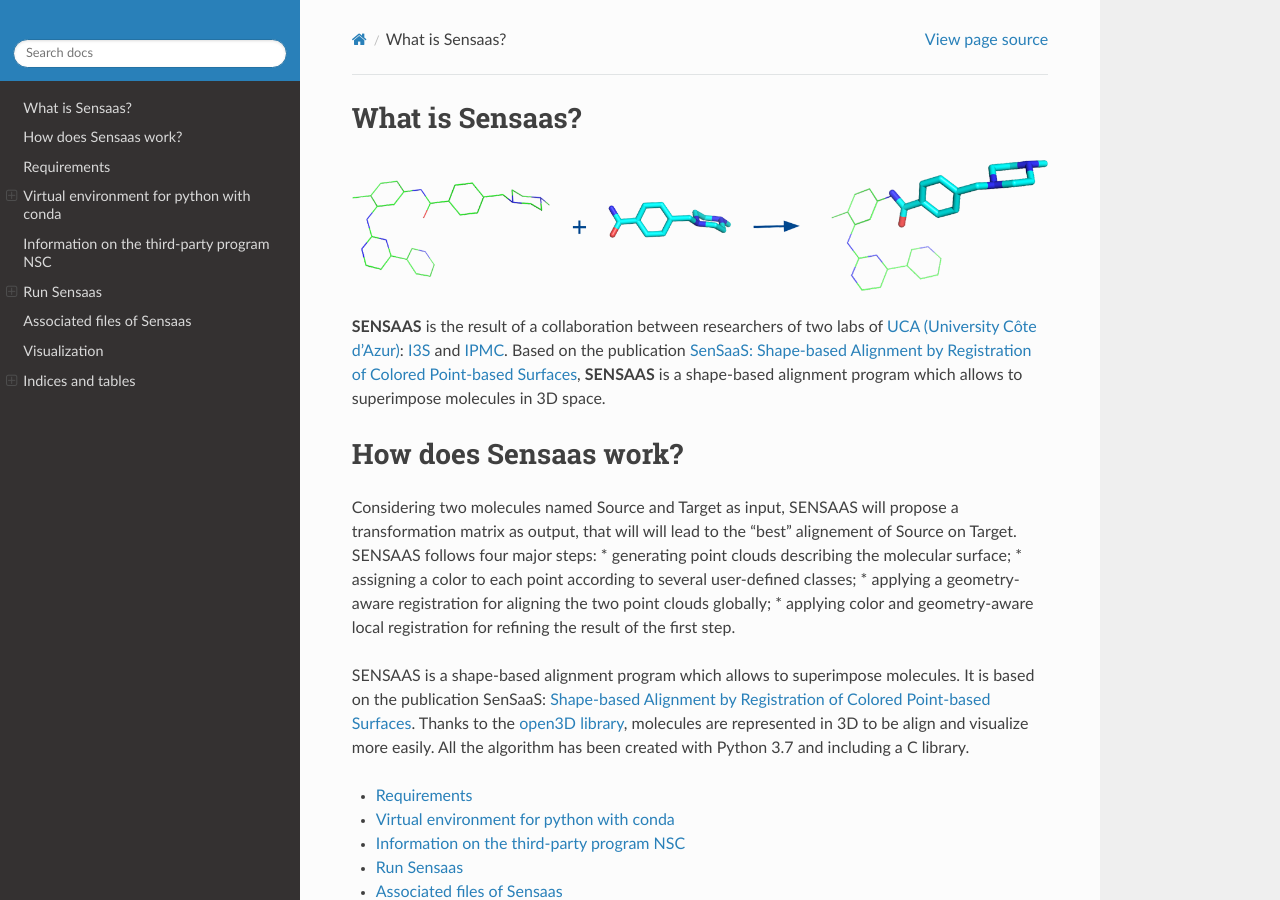
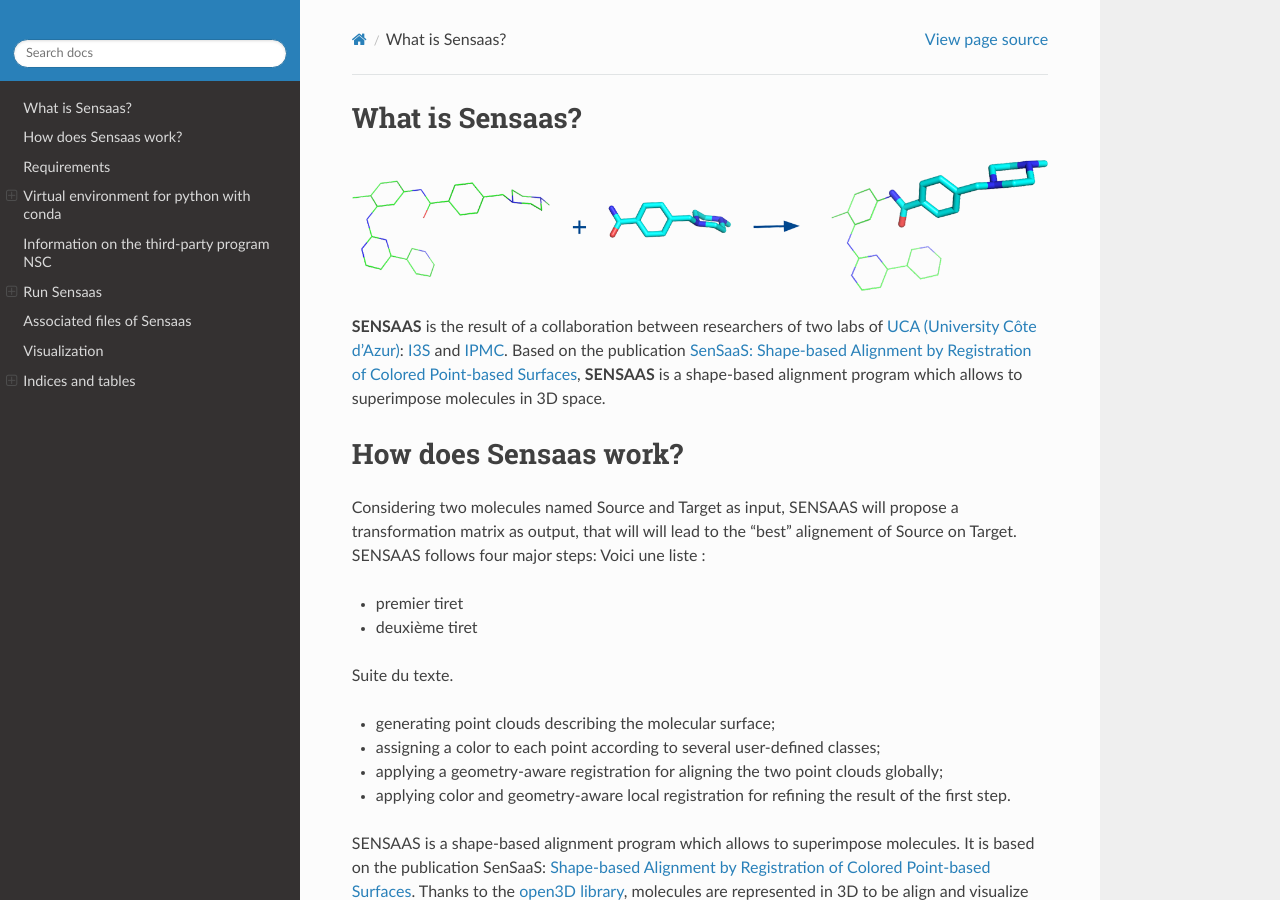
Before and after one commit to SENSAAS/sensaas, a Sphinx documentation site: the page built from docs/index.rst, in a window 1280 px wide and 900 px high. Built offline with Sphinx 7.4.7 and the Read the Docs theme 2.0.0, drawn with Linux system fonts in a browser that asks for light colours.

Commit message:
Update index.rst

```diff
--- a/docs/index.rst
+++ b/docs/index.rst
@@ -18,6 +18,13 @@ How does Sensaas work?
 ====================================
 
 Considering two molecules named Source and Target as input, SENSAAS will propose a transformation matrix as output, that will will lead to the "best" alignement of Source on Target. SENSAAS  follows four major steps:
+Voici une liste :
+
+- premier tiret
+- deuxième tiret
+
+Suite du texte.
+
 * generating point clouds describing the molecular surface;
 * assigning a color to each point according to several user-defined classes;
 * applying a geometry-aware registration for aligning the two point clouds globally;
```
